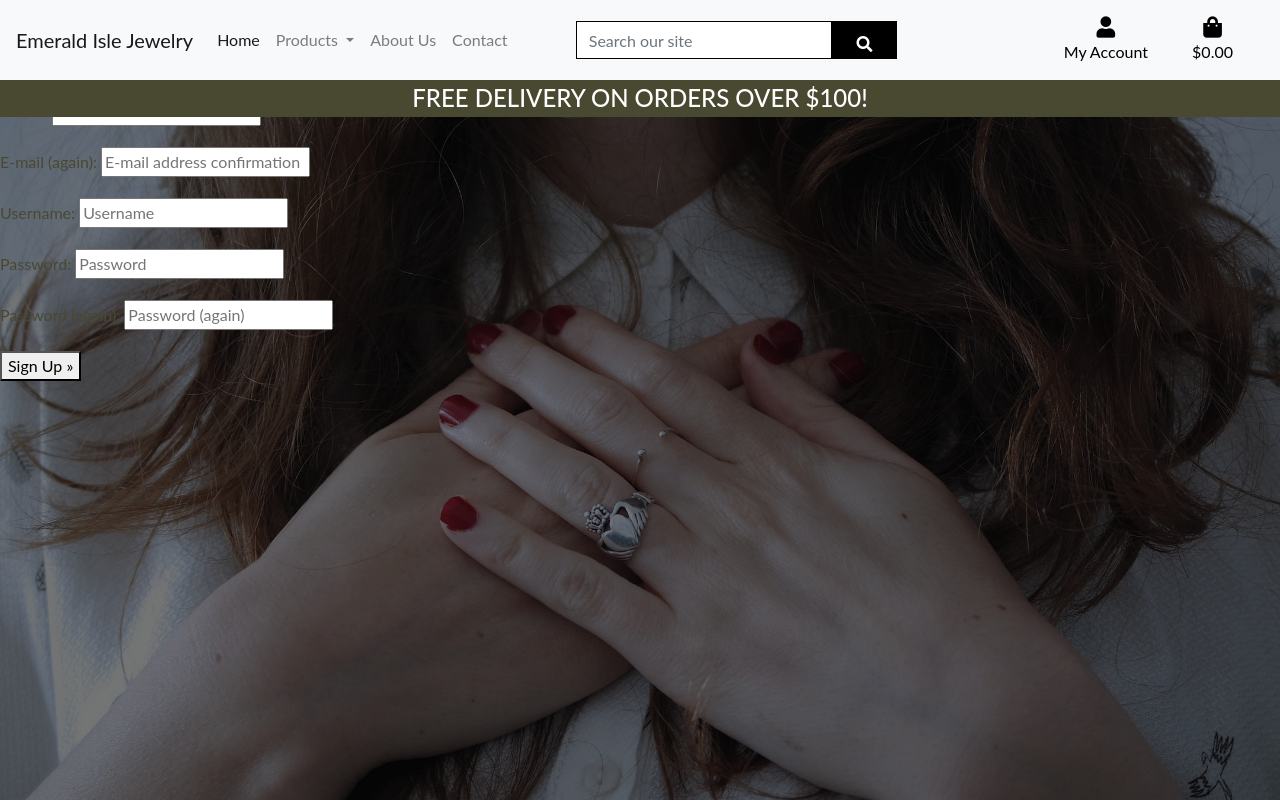
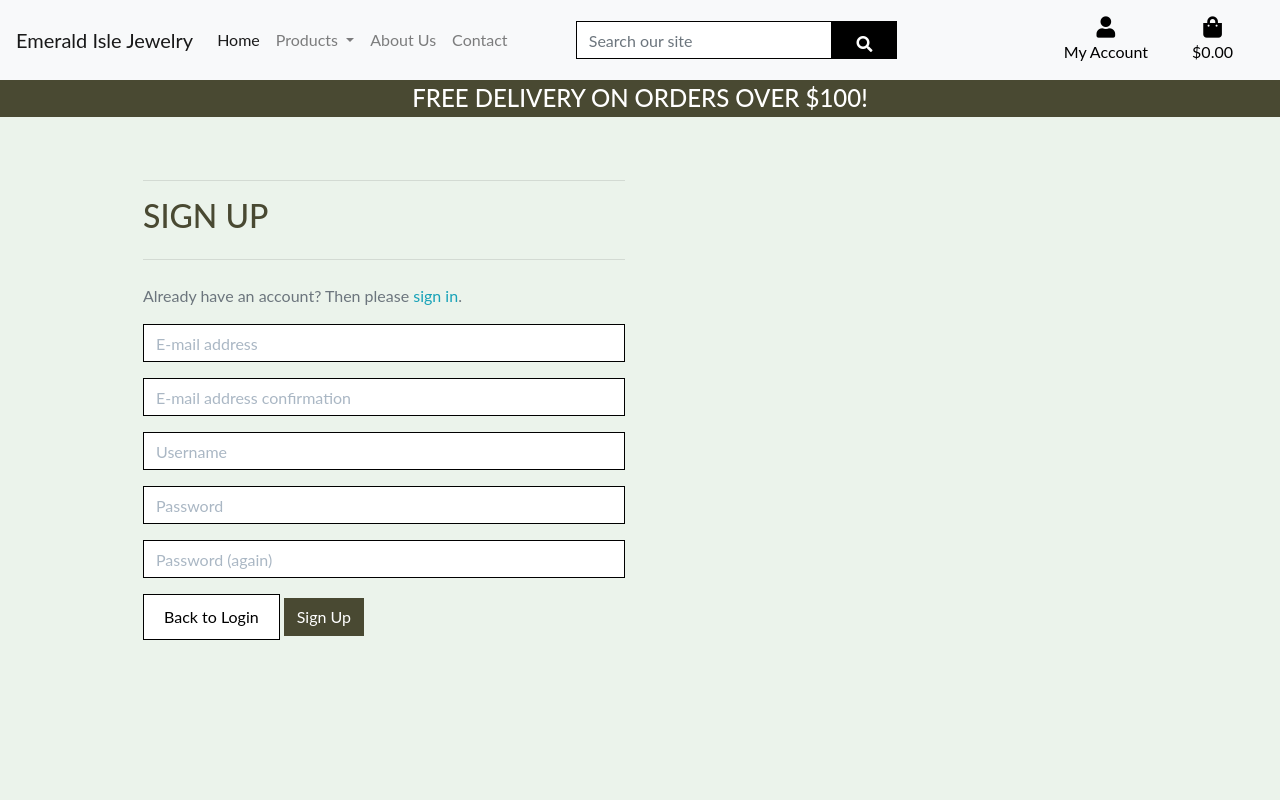
Before and after one commit to oconnorian3/emerald-isle-jewelry, a Django app: page /accounts/signup/ in a window 1280 px wide. Run offline with Django 3.2, Linux system fonts and the light colour scheme; some libraries are stand-ins or nearby versions.

Commit message:
Update allauth templates and create profile link on homepage

```diff
--- a/profiles/templates/profiles/profile.html
+++ b/profiles/templates/profiles/profile.html
@@ -23,4 +23,5 @@
                 <hr>
             </div>
         </div>
+        {{ profile }}
 {% endblock %}
--- a/static/css/base.css
+++ b/static/css/base.css
@@ -101,7 +101,7 @@
 .btn-outline-black:hover,
 .btn-outline-black:active,
 .btn-outline-black:focus {
-  background: black;
+  background: #494932;
   color: white !important;
 }
 
@@ -217,6 +217,61 @@
   overflow-y: auto;
 }
 
+/* Allauth form formatting */
+
+.allauth-form-inner-content p {
+  margin-top: 1.5rem; /* mt-4 */
+  color: #6c757d; /* text-secondary */
+}
+
+.allauth-form-inner-content input {
+  border-color: #000;
+  border-radius: 0;
+}
+
+.allauth-form-inner-content label:not([for='id_remember']) {
+  display: none;
+}
+
+.allauth-form-inner-content input::placeholder {
+  color: #aab7c4;
+}
+
+.allauth-form-inner-content button,
+.allauth-form-inner-content input[type='submit'] {
+/* btn */
+display: inline-block;
+  font-weight: 400;
+  color: #fff;
+  text-align: center;
+  vertical-align: middle;
+  -webkit-user-select: none;
+  -moz-user-select: none;
+  -ms-user-select: none;
+  user-select: none;
+  background-color: #494932;
+  border: 1px solid #494932;
+  padding: .375rem .75rem;
+  font-size: 1rem;
+  line-height: 1.5;
+  border-radius: 0;
+
+  /* standard bootstrap btn transitions */
+  transition: color .15s ease-in-out,background-color .15s ease-in-out,border-color .15s ease-in-out,box-shadow .15s ease-in-out;
+}
+
+.allauth-form-inner-content button:hover,
+.allauth-form-inner-content input[type='submit']:hover {
+color: #fff;
+  background-color: #494932;
+  border-color: #494932;
+}
+
+.allauth-form-inner-content a {
+color: #17a2b8; /* text-info */
+}
+
+
 
 /* pad the top a bit when navbar is collapsed on mobile */
 @media (max-width: 991px) {
--- a/templates/allauth/account/account_inactive.html
+++ b/templates/allauth/account/account_inactive.html
@@ -4,8 +4,10 @@
 
 {% block head_title %}{% trans "Account Inactive" %}{% endblock %}
 
-{% block content %}
-<h1>{% trans "Account Inactive" %}</h1>
+{% block inner_content %}
+<hr>
+<h2 class="logo-font mb-4">{% trans "Account Inactive" %}</h2>
+<hr>
 
 <p>{% trans "This account is inactive." %}</p>
 {% endblock %}
--- a/templates/allauth/account/base.html
+++ b/templates/allauth/account/base.html
@@ -1 +1,15 @@
 {% extends "base.html" %}
+
+{% block content %}
+    <div class="container header-container">
+        <div class="overlay"></div>
+        <div class="row">
+            <div class="col-6">
+                <div class="allauth-form-inner-content">
+                    {% block inner_content %}
+                    {% endblock %}
+                </div>
+            </div>
+        </div>
+    </div>
+{% endblock %}
--- a/templates/allauth/account/email.html
+++ b/templates/allauth/account/email.html
@@ -4,7 +4,7 @@
 
 {% block head_title %}{% trans "Account" %}{% endblock %}
 
-{% block content %}
+{% block inner_content %}
     <h1>{% trans "E-mail Addresses" %}</h1>
 {% if user.emailaddress_set.all %}
 <p>{% trans 'The following e-mail addresses are associated with your account:' %}</p>
--- a/templates/allauth/account/email_confirm.html
+++ b/templates/allauth/account/email_confirm.html
@@ -6,7 +6,7 @@
 {% block head_title %}{% trans "Confirm E-mail Address" %}{% endblock %}
 
 
-{% block content %}
+{% block inner_content %}
 <h1>{% trans "Confirm E-mail Address" %}</h1>
 
 {% if confirmation %}
--- a/templates/allauth/account/password_reset_done.html
+++ b/templates/allauth/account/password_reset_done.html
@@ -5,8 +5,10 @@
 
 {% block head_title %}{% trans "Password Reset" %}{% endblock %}
 
-{% block content %}
-    <h1>{% trans "Password Reset" %}</h1>
+{% block inner_content %}
+    <hr>
+    <h2 class="logo-font mb-4">{% trans "Password Reset" %}</h2>
+    <hr>
 
     {% if user.is_authenticated %}
     {% include "account/snippets/already_logged_in.html" %}
--- a/templates/allauth/account/password_reset_from_key.html
+++ b/templates/allauth/account/password_reset_from_key.html
@@ -3,7 +3,7 @@
 {% load i18n %}
 {% block head_title %}{% trans "Change Password" %}{% endblock %}
 
-{% block content %}
+{% block inner_content %}
     <h1>{% if token_fail %}{% trans "Bad Token" %}{% else %}{% trans "Change Password" %}{% endif %}</h1>
 
     {% if token_fail %}
--- a/templates/allauth/account/password_reset_from_key_done.html
+++ b/templates/allauth/account/password_reset_from_key_done.html
@@ -3,7 +3,7 @@
 {% load i18n %}
 {% block head_title %}{% trans "Change Password" %}{% endblock %}
 
-{% block content %}
+{% block inner_content %}
     <h1>{% trans "Change Password" %}</h1>
     <p>{% trans 'Your password is now changed.' %}</p>
 {% endblock %}
--- a/templates/allauth/account/signup.html
+++ b/templates/allauth/account/signup.html
@@ -4,18 +4,21 @@
 
 {% block head_title %}{% trans "Signup" %}{% endblock %}
 
-{% block content %}
-<h1>{% trans "Sign Up" %}</h1>
+{% block inner_content %}
+<hr>
+<h2 class="logo-font mb-4">{% trans "Sign Up" %}</h2>
+<hr>
 
 <p>{% blocktrans %}Already have an account? Then please <a href="{{ login_url }}">sign in</a>.{% endblocktrans %}</p>
 
 <form class="signup" id="signup_form" method="post" action="{% url 'account_signup' %}">
   {% csrf_token %}
-  {{ form.as_p }}
+  {{ form|crispy }}
   {% if redirect_field_value %}
   <input type="hidden" name="{{ redirect_field_name }}" value="{{ redirect_field_value }}" />
   {% endif %}
-  <button type="submit">{% trans "Sign Up" %} &raquo;</button>
+  <a class="btn btn-outline-black rounded-0" href="{% url 'account_login' %}">Back to Login</a>
+  <button type="submit">{% trans "Sign Up" %}</button>
 </form>
 
 {% endblock %}
--- a/templates/allauth/account/signup_closed.html
+++ b/templates/allauth/account/signup_closed.html
@@ -4,8 +4,10 @@
 
 {% block head_title %}{% trans "Sign Up Closed" %}{% endblock %}
 
-{% block content %}
-<h1>{% trans "Sign Up Closed" %}</h1>
+{% block inner_content %}
+<hr>
+<h2 class="logo-font mb-4">{% trans "Sign Up Closed" %}</h2>
+<hr>
 
 <p>{% trans "We are sorry, but the sign up is currently closed." %}</p>
 {% endblock %}
--- a/templates/allauth/account/verification_sent.html
+++ b/templates/allauth/account/verification_sent.html
@@ -4,8 +4,10 @@
 
 {% block head_title %}{% trans "Verify Your E-mail Address" %}{% endblock %}
 
-{% block content %}
-    <h1>{% trans "Verify Your E-mail Address" %}</h1>
+{% block inner_content %}
+    <hr>
+    <h2 class="logo-font mb-4">{% trans "Verify Your E-mail Address" %}</h2>
+    <hr>
 
     <p>{% blocktrans %}We have sent an e-mail to you for verification. Follow the link provided to finalize the signup process. Please contact us if you do not receive it within a few minutes.{% endblocktrans %}</p>
 
--- a/templates/allauth/account/verified_email_required.html
+++ b/templates/allauth/account/verified_email_required.html
@@ -4,8 +4,10 @@
 
 {% block head_title %}{% trans "Verify Your E-mail Address" %}{% endblock %}
 
-{% block content %}
-<h1>{% trans "Verify Your E-mail Address" %}</h1>
+{% block inner_content %}
+<hr>
+<h2 class="logo-font mb-4">{% trans "Verify Your E-mail Address" %}</h2>
+<hr>
 
 {% url 'account_email' as email_url %}
 
--- a/templates/base.html
+++ b/templates/base.html
@@ -103,7 +103,7 @@
                                 {% if request.user.is_superuser %}
                                     <a href="" class="dropdown-item">Product Management</a>
                                 {% endif %}
-                                <a href="" class="dropdown-item">My Profile</a>
+                                <a href="{% url 'profile' %}" class="dropdown-item">My Profile</a>
                                 <a href="{% url 'account_logout' %}" class="dropdown-item">Logout</a>
                             {% else %}
                                 <a href="{% url 'account_signup' %}" class="dropdown-item">Register</a>
```
Also changed, not shown: profiles/views.py (+7 -2 lines), templates/allauth/account/login.html (+9 -4 lines), templates/allauth/account/logout.html (+5 -3 lines), templates/allauth/account/password_change.html (+6 -3 lines), templates/allauth/account/password_reset.html (+6 -3 lines), templates/allauth/account/password_set.html (+5 -3 lines).
